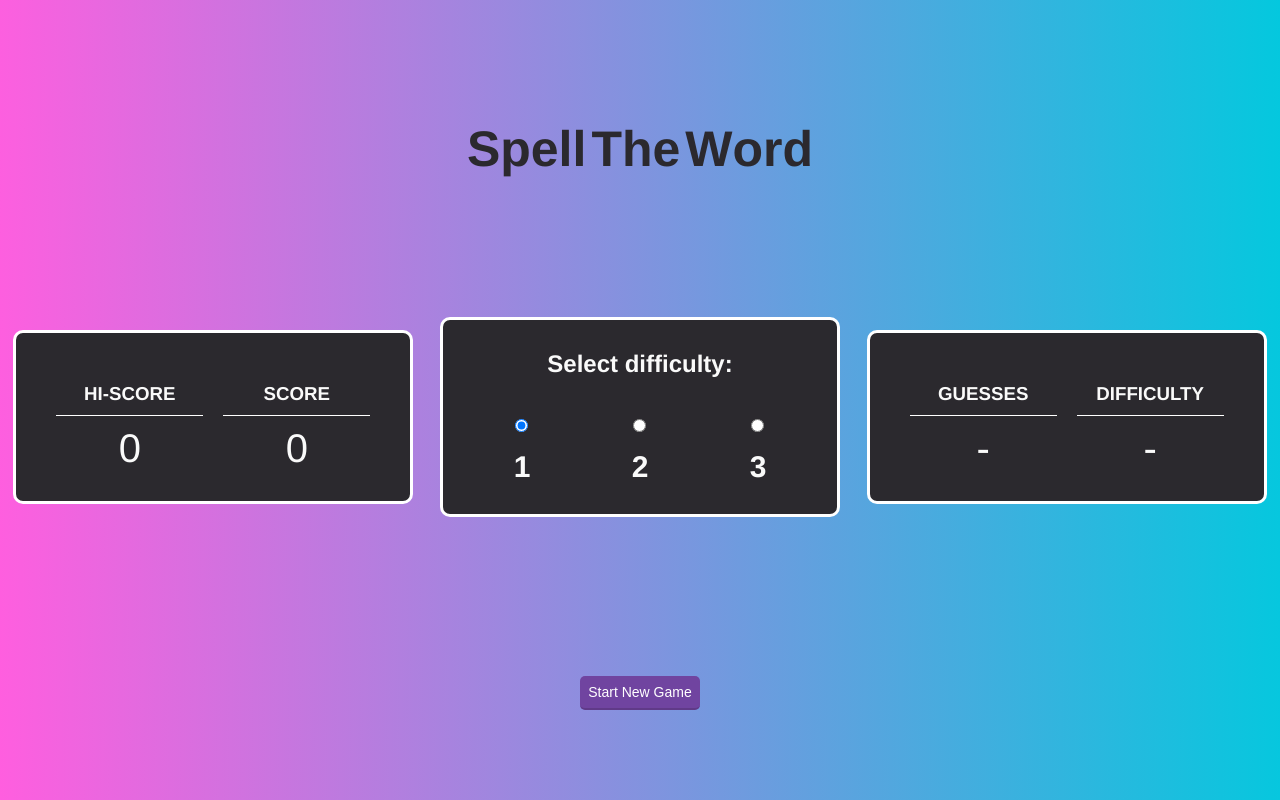
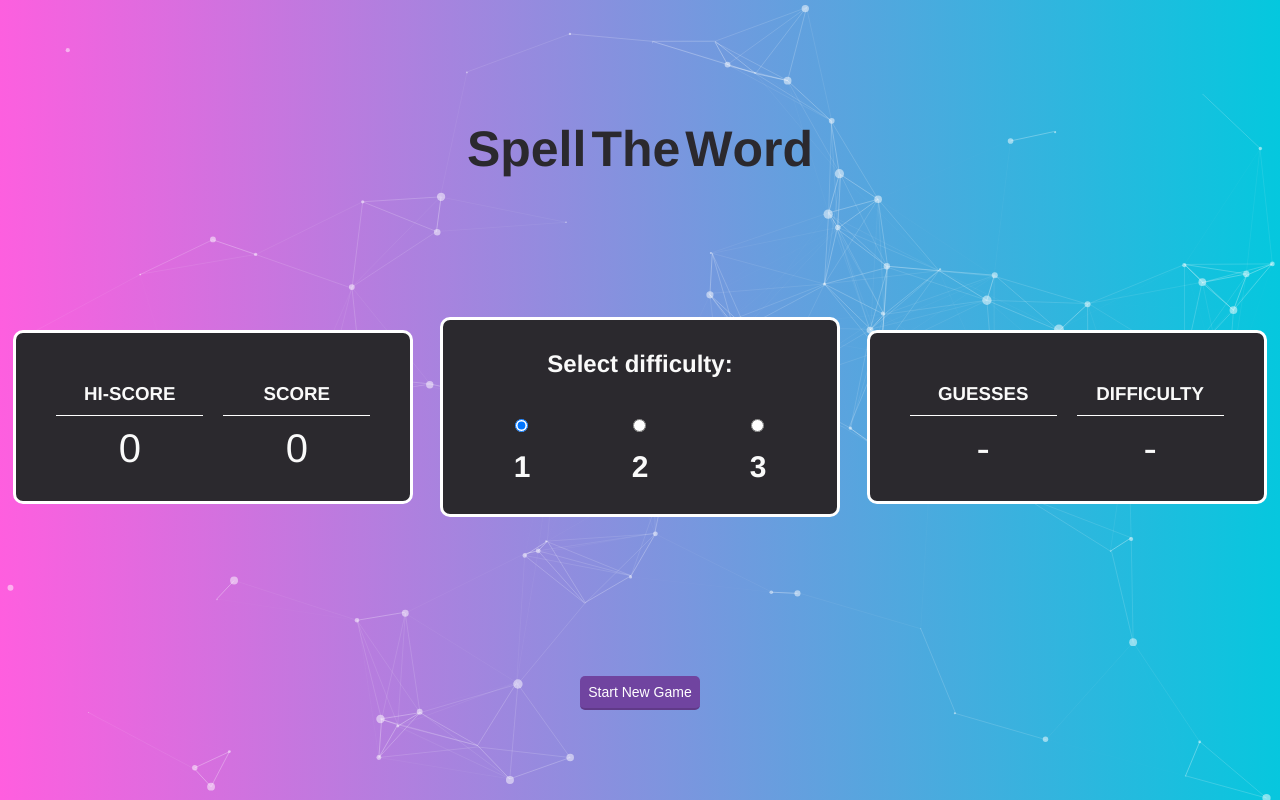
Before and after one commit to tomlebl/spell-the-word, a website built with webpack: page public/index.html in a window 1280 px wide. Built offline with nearby package versions, Linux system fonts and the light colour scheme.

Commit message:
particles.js background

```diff
--- /dev/null
+++ b/public/assets/particles.json
@@ -0,0 +1,116 @@
+{
+  "particles": {
+    "number": {
+      "value": 80,
+      "density": {
+        "enable": true,
+        "value_area": 800
+      }
+    },
+    "color": {
+      "value": "#ffffff"
+    },
+    "shape": {
+      "type": "circle",
+      "stroke": {
+        "width": 0,
+        "color": "#000000"
+      },
+      "polygon": {
+        "nb_sides": 5
+      },
+      "image": {
+        "src": "img/github.svg",
+        "width": 100,
+        "height": 100
+      }
+    },
+    "opacity": {
+      "value": 0.5,
+      "random": false,
+      "anim": {
+        "enable": false,
+        "speed": 1,
+        "opacity_min": 0.1,
+        "sync": false
+      }
+    },
+    "size": {
+      "value": 5,
+      "random": true,
+      "anim": {
+        "enable": false,
+        "speed": 40,
+        "size_min": 0.1,
+        "sync": false
+      }
+    },
+    "line_linked": {
+      "enable": true,
+      "distance": 150,
+      "color": "#ffffff",
+      "opacity": 0.4,
+      "width": 1
+    },
+    "move": {
+      "enable": true,
+      "speed": 6,
+      "direction": "none",
+      "random": false,
+      "straight": false,
+      "out_mode": "out",
+      "attract": {
+        "enable": false,
+        "rotateX": 600,
+        "rotateY": 1200
+      }
+    }
+  },
+  "interactivity": {
+    "detect_on": "canvas",
+    "events": {
+      "onhover": {
+        "enable": true,
+        "mode": "repulse"
+      },
+      "onclick": {
+        "enable": true,
+        "mode": "push"
+      },
+      "resize": true
+    },
+    "modes": {
+      "grab": {
+        "distance": 400,
+        "line_linked": {
+          "opacity": 1
+        }
+      },
+      "bubble": {
+        "distance": 400,
+        "size": 40,
+        "duration": 2,
+        "opacity": 8,
+        "speed": 3
+      },
+      "repulse": {
+        "distance": 200
+      },
+      "push": {
+        "particles_nb": 4
+      },
+      "remove": {
+        "particles_nb": 2
+      }
+    }
+  },
+  "retina_detect": true,
+  "config_demo": {
+    "hide_card": false,
+    "background_color": "#b61924",
+    "background_image": "",
+    "background_position": "50% 50%",
+    "background_repeat": "no-repeat",
+    "background_size": "cover"
+  }
+}
--- a/public/index.html
+++ b/public/index.html
@@ -6,7 +6,7 @@
     <link rel="stylesheet" href="https://cdnjs.cloudflare.com/ajax/libs/animate.css/3.7.2/animate.min.css">
     <link rel="icon" href="images/spell.png" />
   </head>
-  <body>
+  <body id="particles-js">
 
     <div class="container-emoji"></div>
 
--- a/public/styles/styles.css
+++ b/public/styles/styles.css
@@ -18,6 +18,15 @@ body {
   align-items: center;
   justify-items: center;
   min-height: 100vh;
+}
+
+.particles-js-canvas-el {
+  position: fixed;
+  top: 0;
+  right: 0;
+  bottom: 0;
+  left: 0;
+  z-index: -1;
 }
 
 #container-img {
--- a/src/index.js
+++ b/src/index.js
@@ -1,6 +1,7 @@
 import Hangman from './hangman'
 import Game from './game'
 import { loadHiScore, saveHiScore, getPuzzle } from './requests'
+import 'particles.js'
 
 const body = document.querySelector('body')
 const difficultyEl = body.querySelector('#difficulty')
@@ -17,6 +18,10 @@ const picture = document.createElement('img')
 const puzzleDisplay = document.createElement('div')
 const puzzleContainer = document.createElement('div')
 const puzzleMessage = document.createElement('h3')
+
+particlesJS.load('particles-js', 'assets/particles.json', function() {
+  console.log('callback - particles.js config loaded')
+})
 
 let hangman1
 let game1
--- a/src/puzzles.js
+++ b/src/puzzles.js
@@ -42,7 +42,7 @@ const puzzles = [
   {
     word: 'bird',
     imgSrc: 'images/bird.jpeg',
-    difficulty: 1
+    difficulty: 2
   },
   {
     word: 'banana',
```
